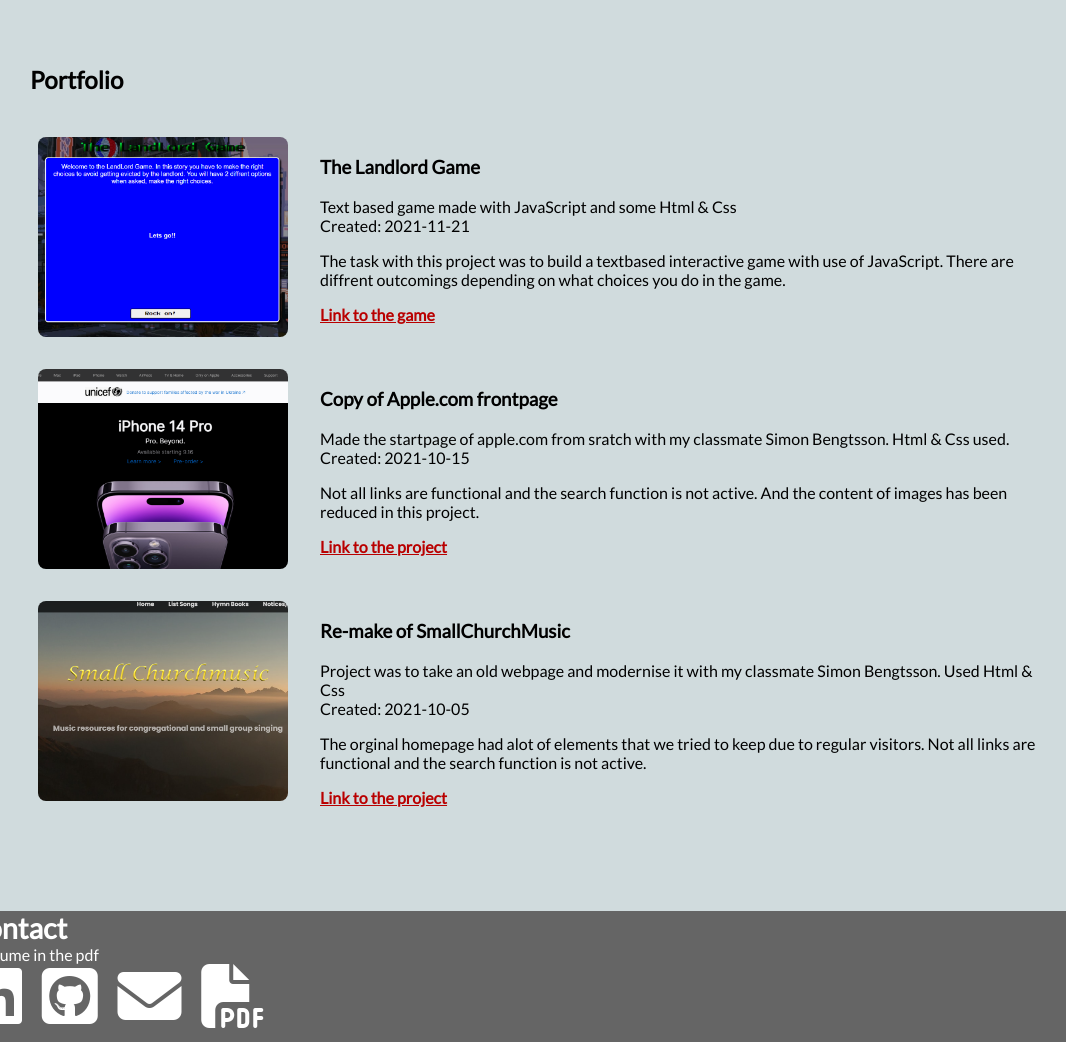
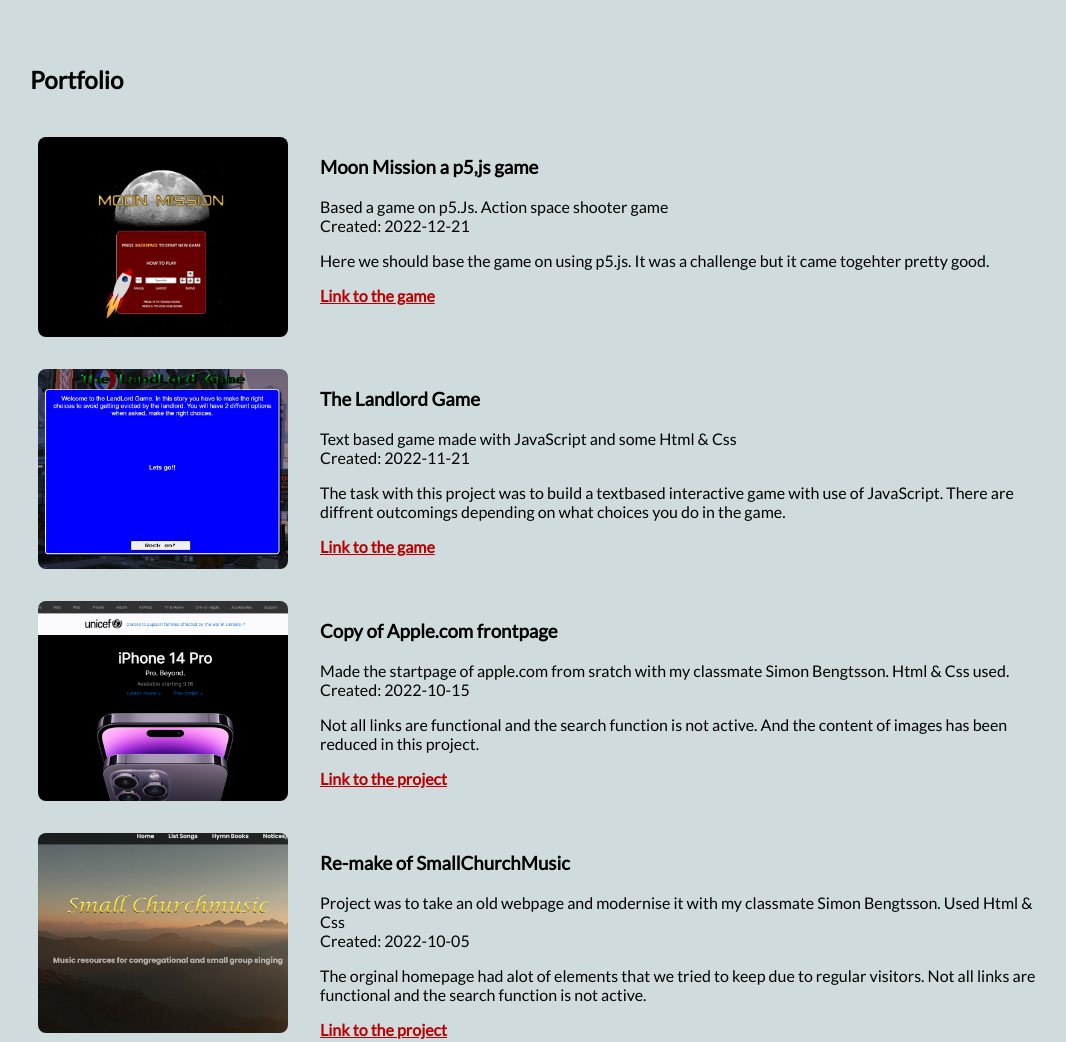
Before and after one commit to GunnarIng/My-CV-Resume, a plain HTML site: page index.html in a window 1280 px wide. Shown: the part 1266-2308 px from the top of the page, without its empty margins (98-1164 px from the left). Drawn offline with Linux system fonts and the light colour scheme.

Commit message:
added assets and moon mission, and template for upcoming

```diff
--- a/index.html
+++ b/index.html
@@ -113,8 +113,7 @@
 <!-- Portfolio Section -->
       <section id="portfolio-navigation" "><h1 class="portfolio-text">Portfolio</h1></section>
 
-      <!-- Card 1 -->
-      <div id="card-container" class="justify-center">
+      <!-- <div id="card-container" class="justify-center">
 
         <div class="card">
           <img id="project-previews" src="./assets/img/Skärmbild_20221129_135030.png" alt="Lago di Braies">
@@ -123,11 +122,11 @@
             <div class="card__details">
 
 
-              <h3 class="tag">The Landlord Game</h3>
+              <h3 class="tag">The Quizie-quiz game</h3>
 
 
-               <div class="name">Text based game made with JavaScript and some Html & Css <br>
-                                 Created: 2021-11-21
+               <div class="name">A quiz game built with React TS and JSS using an API for the whole game. <br>
+                                 Created: 2023-03-01
             </div>
 
             <p>The task with this project was to build a textbased interactive game with use of JavaScript. There are diffrent outcomings depending on what choices you do in the game.</p>
@@ -136,51 +135,80 @@
           </div>
         </div>
       </div>
+    </div> -->
+
+         <!-- Card 1 -->
+         <div id="card-container" class="justify-center">
+          <div class="card">
+            <img id="project-previews" src="./assets/img/moonMission.png" alt="Lago di Braies">
+              <div class="card__details">
+                <h3 class="tag">Moon Mission a p5,js game</h3>
+                 <div class="name">Based a game on p5.Js. Action space shooter game<br>
+                                   Created: 2022-12-21
+              </div>
+              <p>Here we should base the game on using p5.js. It was a challenge but it came togehter pretty good.</p>
+              <a class="decoration" href="https://lysmac.github.io/moon-mission/">Link to the game</a>
+            </div>
+          </div>
+        </div>
+      </div>
+
+      <!-- Card 2 -->
+      <div id="card-container" class="justify-center">
+        <div class="card">
+          <img id="project-previews" src="./assets/img/Skärmbild_20221129_135030.png" alt="Lago di Braies">
+            <div class="card__details">
+              <h3 class="tag">The Landlord Game</h3>
+               <div class="name">Text based game made with JavaScript and some Html & Css <br>
+                                 Created: 2022-11-21
+            </div>
+            <p>The task with this project was to build a textbased interactive game with use of JavaScript. There are diffrent outcomings depending on what choices you do in the game.</p>
+            <a class="decoration" href="https://gunnaring.github.io/The-landlord/">Link to the game</a>
+          </div>
+        </div>
+      </div>
     </div>
+      <!-- Card 3 -->
+      <!-- <div id="card-container" class="justify-center">
+        <div class="card">
+          <img id="project-previews" src="./assets/img/Skärmbild_20221129_135030.png" alt="Lago di Braies">
+            <div class="card__details">
+              <h3 class="tag">Todo Calender</h3>
+               <div class="name">A calender that fetches holidays and days from an Api and add todos. <br>
+                                 Created: 2022-11-21
+            </div>
+            <p>We used an api to show all the dates and day including holidays. We also made som that you could add an todo to a specific date. </p>
+            <a class="decoration" href="https://gunnaring.github.io/The-landlord/">Link to the game</a>
+          </div>
+        </div>
+      </div>
+    </div> -->
 
-    <!-- Card 2 -->
+    <!-- Card 4 -->
         <div id="card-container" class="justify-center">
-
           <div class="card">
             <img id="project-previews" src="./assets/img/Skärmbild_20221129_135256.png" alt="Lago di Braies">
-
-
               <div class="card__details">
-
-
                 <h3 class="tag">Copy of Apple.com frontpage</h3>
-
-
                  <div class="name">Made the startpage of apple.com from sratch with my classmate Simon Bengtsson. Html & Css used. <br>
-                                   Created: 2021-10-15
+                                   Created: 2022-10-15
               </div>
-
               <p>Not all links are functional and the search function is not active. And the content of images has been reduced in this project.</p>
-
               <a class="decoration" href="https://gunnaring.github.io/Apple-frontpage-copy/">Link to the project</a>
             </div>
           </div>
         </div>
 
-        <!-- Card 3 -->
+        <!-- Card 5 -->
         <div id="card-container" class="justify-center">
-
           <div class="card">
             <img id="project-previews" src="./assets/img/smallChurchproject.png" alt="Lago di Braies">
-
-
               <div class="card__details">
-
-
                 <h3 class="tag">Re-make of SmallChurchMusic</h3>
-
-
                  <div class="name">Project was to take an old webpage and modernise it with my classmate Simon Bengtsson. Used Html & Css <br>
-                                   Created: 2021-10-05
+                                   Created: 2022-10-05
               </div>
-
               <p>The orginal homepage had alot of elements that we tried to keep due to regular visitors.  Not all links are functional and the search function is not active. </p>
-
               <a class="decoration" href="https://gunnaring.github.io/Inl-mning-2-Old-website/">Link to the project</a>
             </div>
           </div>
```
Also changed, not shown: assets/img/moonMission.png (added).
